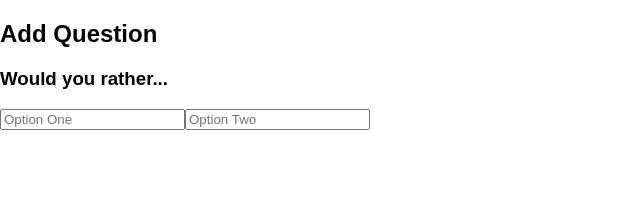
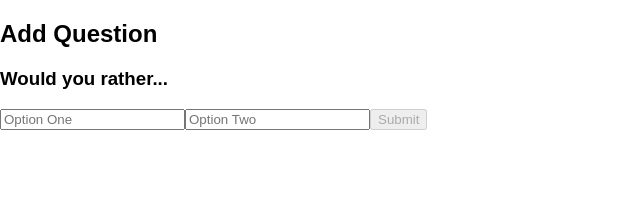
Before and after one commit to wangtjwork/redux-would-you-rather, a React (Create React App) app: page / in a window 1280 px wide. Shown: the top 199 px of the page, without its empty margins (0-640 px from the left). Built offline with nearby package versions, Linux system fonts and the light colour scheme.

Commit message:
feat: Add submit button to AddQuestion

```diff
--- a/src/components/AddQuestion.js
+++ b/src/components/AddQuestion.js
@@ -1,4 +1,5 @@
 import React, { Component } from 'react';
+import { connect } from 'react-redux';
 
 class AddQuestion extends Component {
   state = {
@@ -7,14 +8,19 @@ class AddQuestion extends Component {
   }
 
   handleChangeText = (text, option) => {
-    console.log(text, option);
     this.setState((prevState) => ({
       ...prevState,
       [option]: text,
     }));
   }
 
+  handleSubmit = () => {
+    console.log(this.state.optionOneText);
+  }
+
   render() {
+    const {optionOneText, optionTwoText } = this.state;
+
     return (
       <div>
         <h2>Add Question</h2>
@@ -27,9 +33,16 @@ class AddQuestion extends Component {
           value={this.state.optionTwoText}
           onChange={(e) => this.handleChangeText(e.target.value, 'optionTwoText')}
         />
+        <button disabled={optionOneText.length === 0 || optionTwoText.length === 0}
+          onClick={this.handleSubmit}
+        >
+          Submit
+        </button>
       </div>
     )
   }
 }
 
-export default AddQuestion;
+const mapStateToProps = ({ authedUser }) => ({ authedUser })
+
+export default connect(mapStateToProps)(AddQuestion);
```
